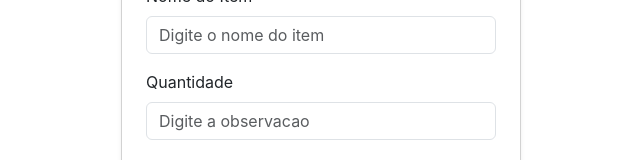
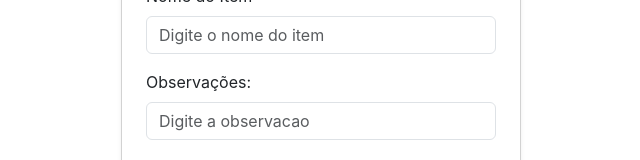
Before and after one commit to guleao/projeto1-7periodo, an Angular app: page /adicionar-item in a window 1280 px wide. Shown: the part 307-467 px from the top of the page, without its empty margins (319-959 px from the left). Built offline with nearby package versions, Linux system fonts and the light colour scheme.

Commit message:
ajuste layout

```diff
--- a/src/app/components/listadecompras/listadecompras.component.html
+++ b/src/app/components/listadecompras/listadecompras.component.html
@@ -17,11 +17,11 @@
                 </thead>
                 <tbody>
                     <tr *ngFor="let item of items">
-                        <td>{{ item.id }}</td>
+                        <td>{{ item.id }}</td>ouvir música
                         <td>{{ item.productName }}</td>
                         <td>{{ item.productObservation }}</td>
                         <td>
-                            <button class="btn btn-warning btn-sm me-2" (click)="editarItem(item)">Editar</button>
+                            <button class="btn btn-successOh , o Sky está funcionando . Ah , está bom . Vídeos de voz embro .  btn-sm me-2" (click)="editarItem(item)">Editar</button>
                             <button class="btn btn-danger btn-sm" (click)="removerItem(item.id)">Remover</button>
                         </td>
                     </tr>
--- a/src/app/components/modaladicionaritem/modaladicionaritem.component.html
+++ b/src/app/components/modaladicionaritem/modaladicionaritem.component.html
@@ -16,7 +16,7 @@
       </div>
 
       <div class="mb-3">
-        <label for="productObservation" class="form-label">Quantidade</label>
+        <label for="productObservation" class="form-label">Observações:</label>
         <input
           type="text"
           id="productObservation"
```
